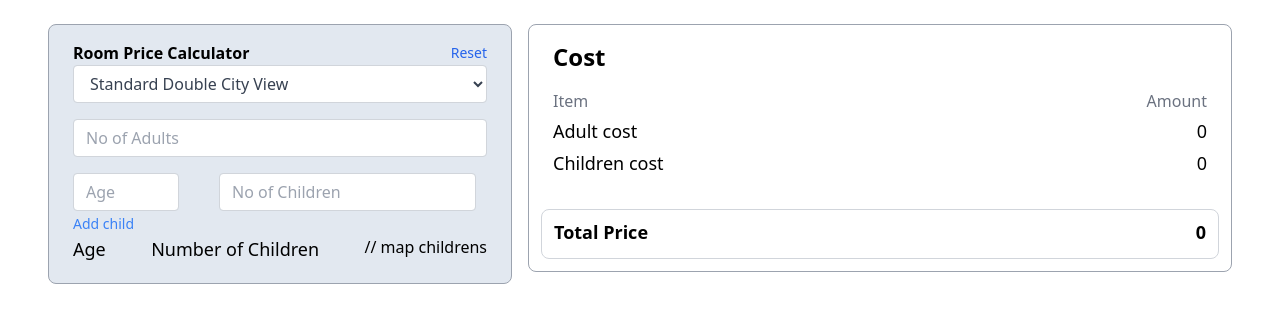
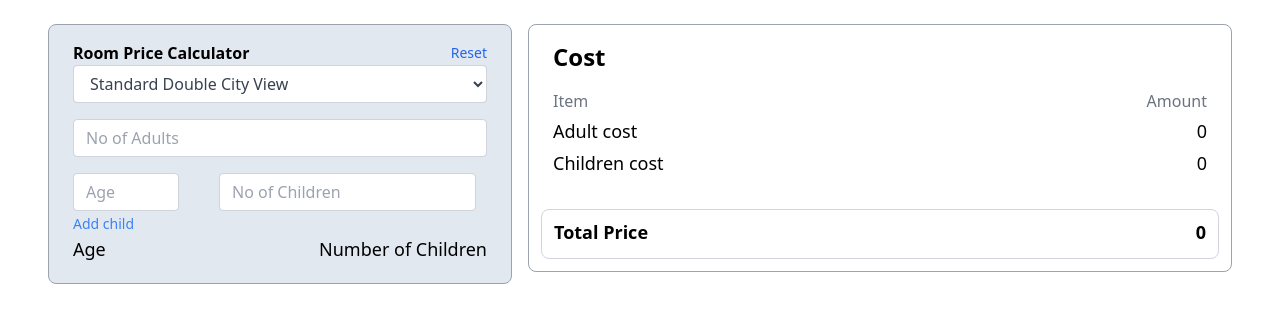
Before and after one commit to anjana96n/room-price-calculator, a React (Create React App) app: page / in a window 1280 px wide. Shown: the top 322 px of the page. Built offline with nearby package versions, Linux system fonts and the light colour scheme.

Commit message:
Input validate for age and number of childrens and adults

```diff
--- a/src/components/FormData.jsx
+++ b/src/components/FormData.jsx
@@ -128,7 +128,6 @@ function FormData() {
       <div className="flex justify-between mb-1">
         <span className="text-lg">Age</span>
         <span className="text-lg">Number of Children</span>
-        // map childrens
       </div>
       {childrenArr.map((val, i) => (
         <div key={i} className="flex justify-between mb-1">
```
